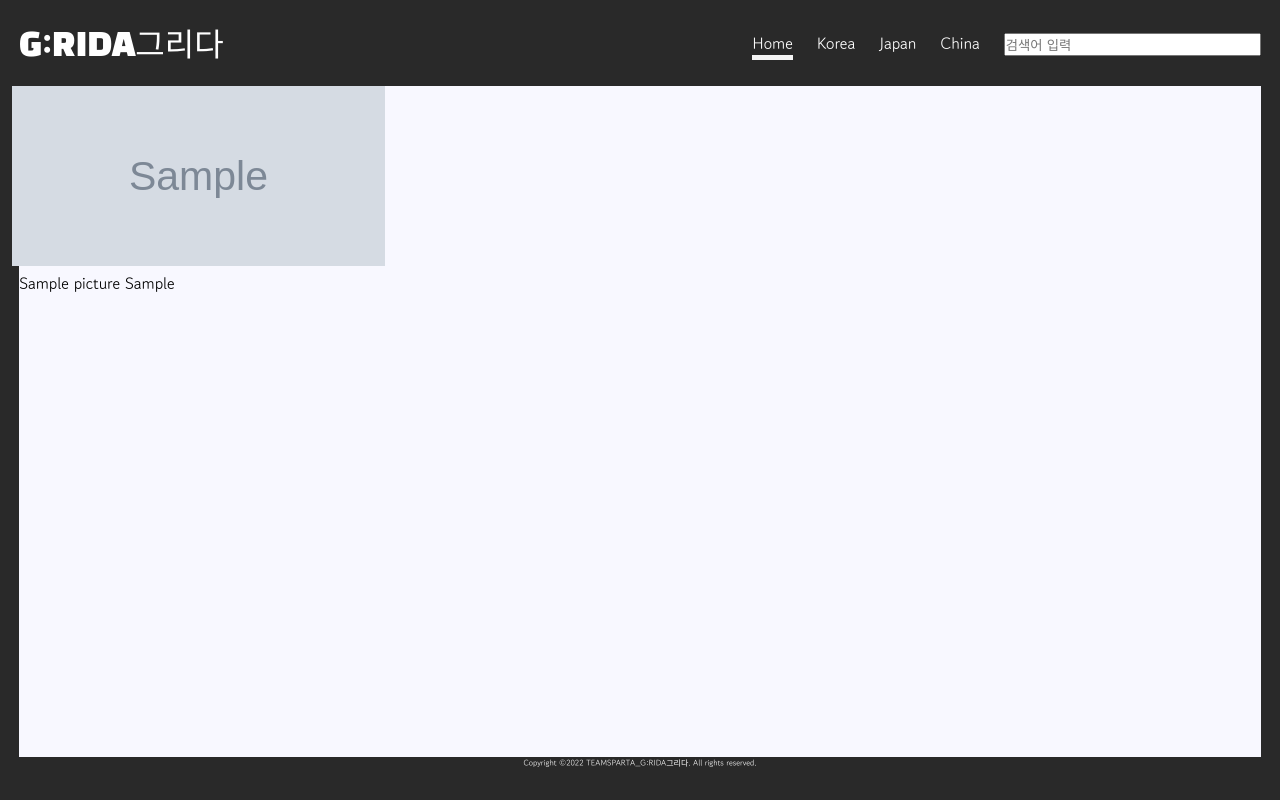
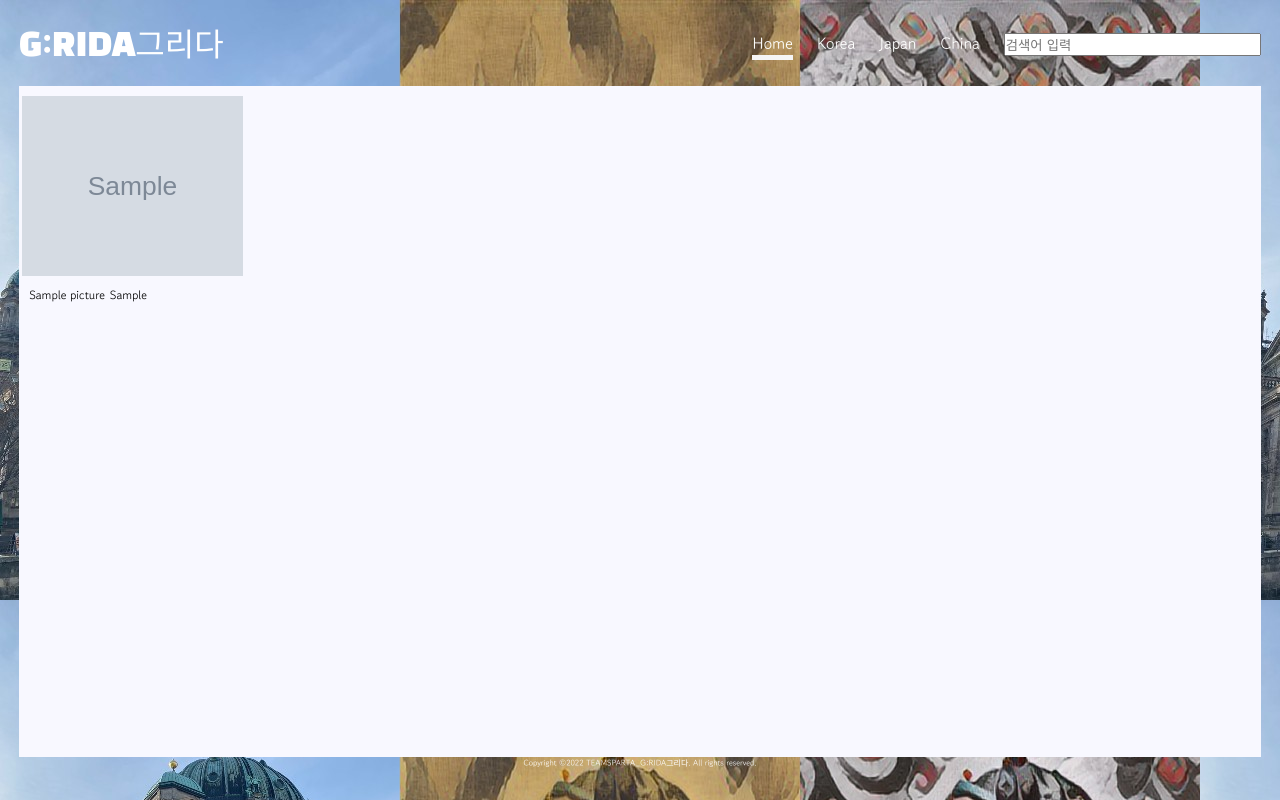
Before and after one commit to teamsixsense/webserver, a Django app: a page that uses templates/base.html in a window 1280 px wide. Run offline with Django 4.2, Linux system fonts and the light colour scheme; tables that the repository leaves empty hold one stand-in row (values such as "Sample post"); grey boxes marked "Sample" are stand-in pictures; parts of the project's set-up code (start-up, migrations or seed data) failed here and were passed over; some web fonts are replaced.

Commit message:
added css_alam

```diff
--- a/static/css/base.css
+++ b/static/css/base.css
@@ -20,6 +20,7 @@
     justify-content: space-between;
     align-items: center;
     padding: 0 1.2rem;
+    background-image: url("static/main img.jpg");
 }
 
 header{
--- a/static/css/list.css
+++ b/static/css/list.css
@@ -1,11 +1,7 @@
 ul, li{
     list-style: none;
 }
-a{
-    text-decoration: none;
-    /*color: white;*/
-    color: black;
-}
+
 .list_wrap {
     background-color: ghostwhite;
     display: block;
@@ -23,9 +19,27 @@ a{
 }
 .list_wrap .item{
     display: inline-block;
-    width: 30%;
 }
 .list_wrap .item .img{
     width: 100%;
     height: 100%;
 }
+.list_img_box .item{
+    margin: 0 auto;
+    padding: 10px 10px;
+}
+.list_img_box .list_img{
+    margin: 0 auto;
+    /*padding: 0;*/
+    display: block;
+}
+.list_img_box .list_img .img{
+    margin: 0 auto;
+    position: center;
+}
+.list_item_box .list_img_cont>a{
+    text-decoration: none;
+    /*color: white;*/
+    color: black;
+    font-size: 12px;
+}
```
Also changed, not shown: static/main img.jpg (added).
